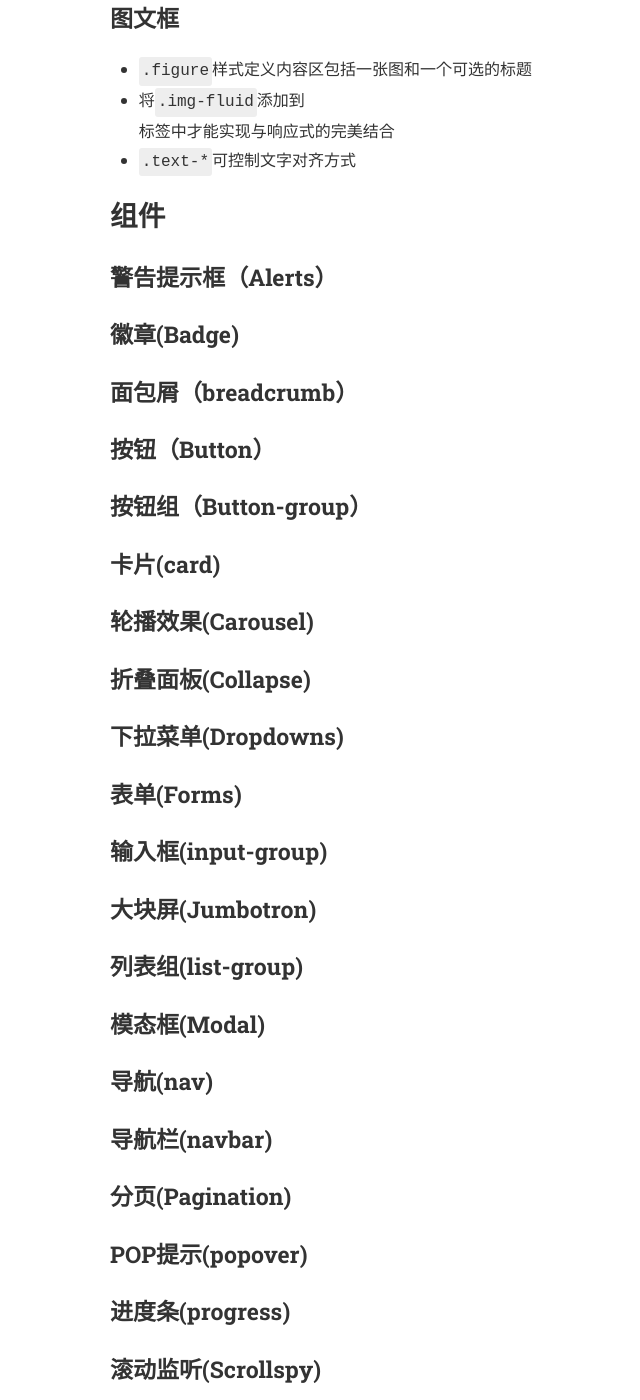
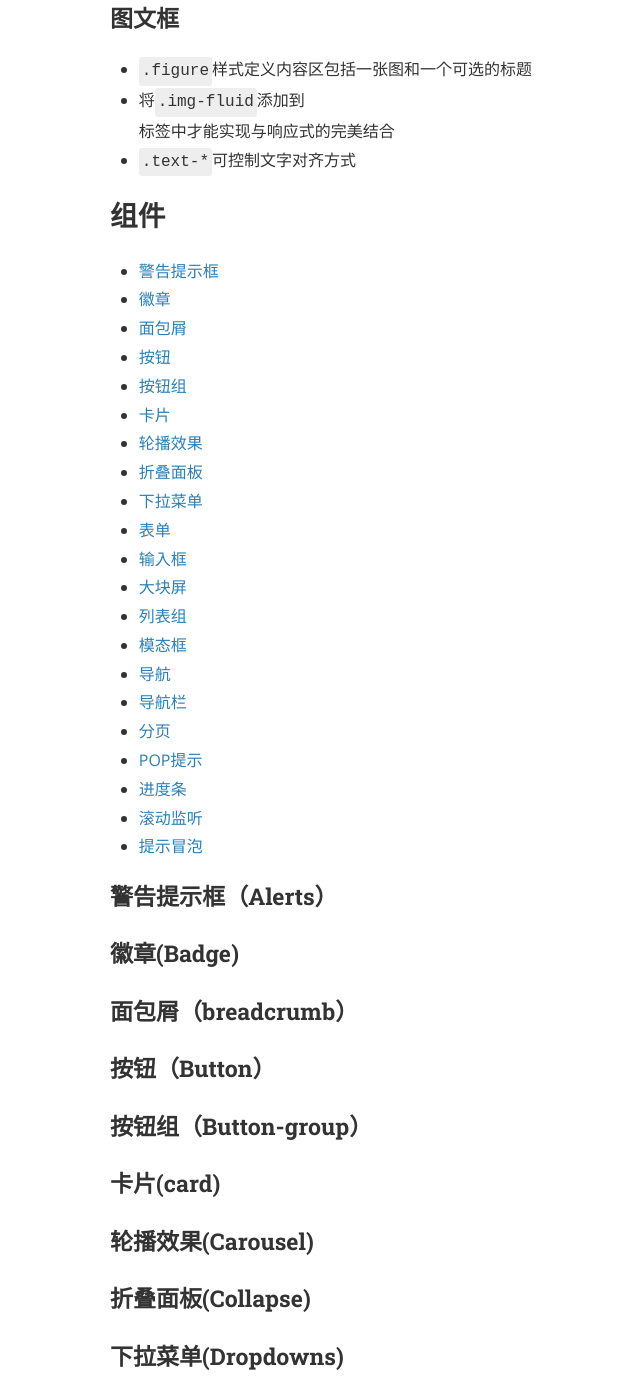
Before and after one commit to onlyhy/onlyhy.github.io, a Jekyll site: the page built from _posts/2018-05-16-Bootstrap4.markdown, in a window 1280 px wide and 1400 px high, scrolled down 3574 px. Shown: the whole window, without its empty margins (162-802 px from the left). Built offline with Jekyll 4.4.1, drawn with Linux system fonts in a browser that asks for light colours; nearby versions of some CDN libraries.

Commit message:
about bootstrap4

```diff
--- a/_posts/2018-05-16-Bootstrap4.markdown
+++ b/_posts/2018-05-16-Bootstrap4.markdown
@@ -116,6 +116,29 @@ iOS和安卓中，对于`<body>`元素中使用`overflow: hidden;`的支持很
 
 ## 组件
 
+- [警告提示框](#警告提示框)
+- [徽章](#徽章)
+- [面包屑](#面包屑)
+- [按钮](#按钮)
+- [按钮组](#按钮组)
+- [卡片](#卡片)
+- [轮播效果](#轮播效果)
+- [折叠面板](#折叠面板)
+- [下拉菜单](#下拉菜单)
+- [表单](#表单)
+- [输入框](#输入框)
+- [大块屏](#大块屏)
+- [列表组](#列表组)
+- [模态框](#模态框)
+- [导航](#导航)
+- [导航栏](#导航栏)
+- [分页](#分页)
+- [POP提示](#POP提示)
+- [进度条](#进度条)
+- [滚动监听](#滚动监听)
+- [提示冒泡](#提示冒泡)
+
+
 ### 警告提示框（Alerts）
 
 ### 徽章(Badge)
```
